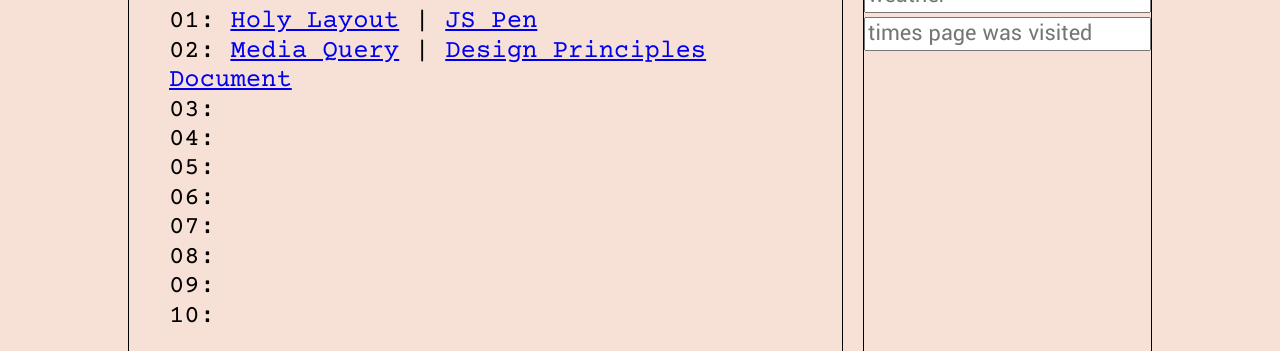
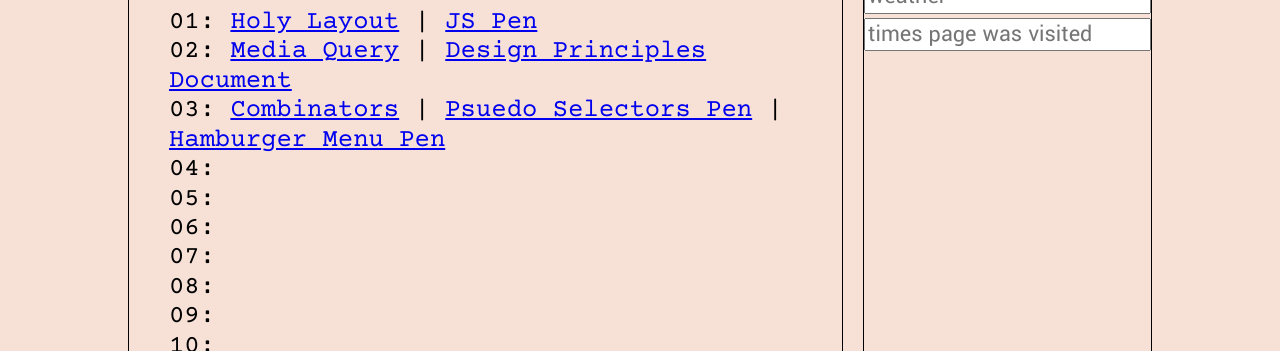
Before and after one commit to wandwell/wdd230, a plain HTML site: page index.html in a window 1280 px wide. Shown: the part 449-800 px from the top of the page. Drawn offline with nearby package versions, Linux system fonts and the light colour scheme.

Commit message:
w03 learning activities

```diff
--- a/index.html
+++ b/index.html
@@ -49,7 +49,9 @@
                 </li>
                 <li>
                     03:
-                    <a></a>
+                    <a href="lesson03/images/combinators.png">Combinators</a> |
+                    <a href="https://codepen.io/wandwell/pen/zYbwQEE">Psuedo Selectors Pen</a> |
+                    <a href="https://codepen.io/wandwell/pen/WNmjBYx">Hamburger Menu Pen</a>
                 </li>
                 <li>
                     04:
```
Also changed, not shown: lesson03/images/combinators.png (added), lesson03/l3.html (added).
